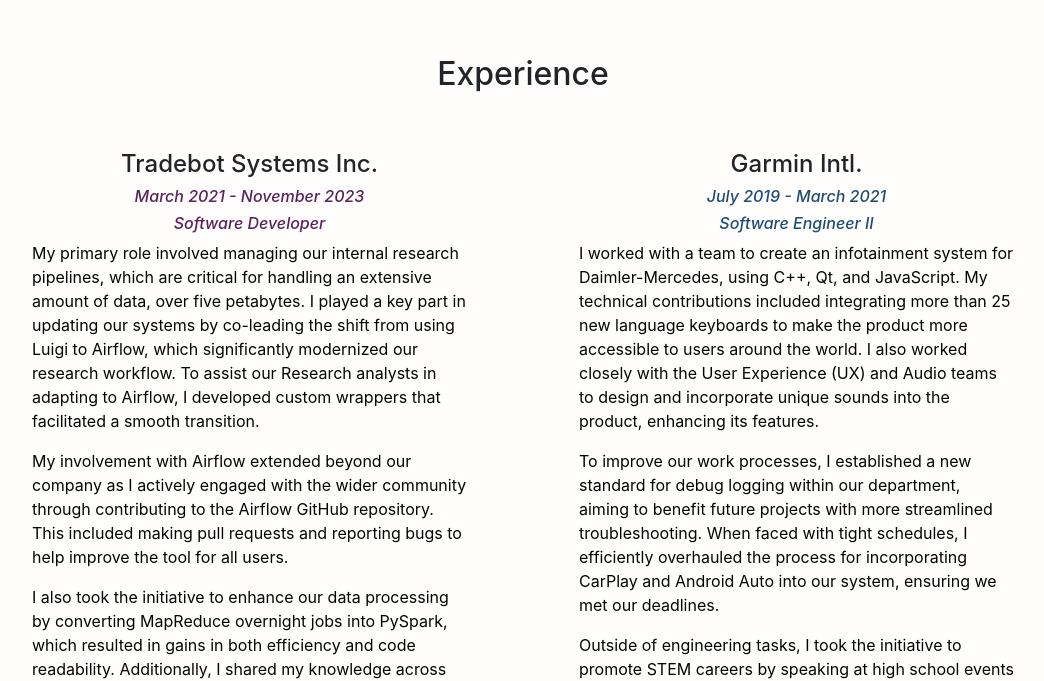
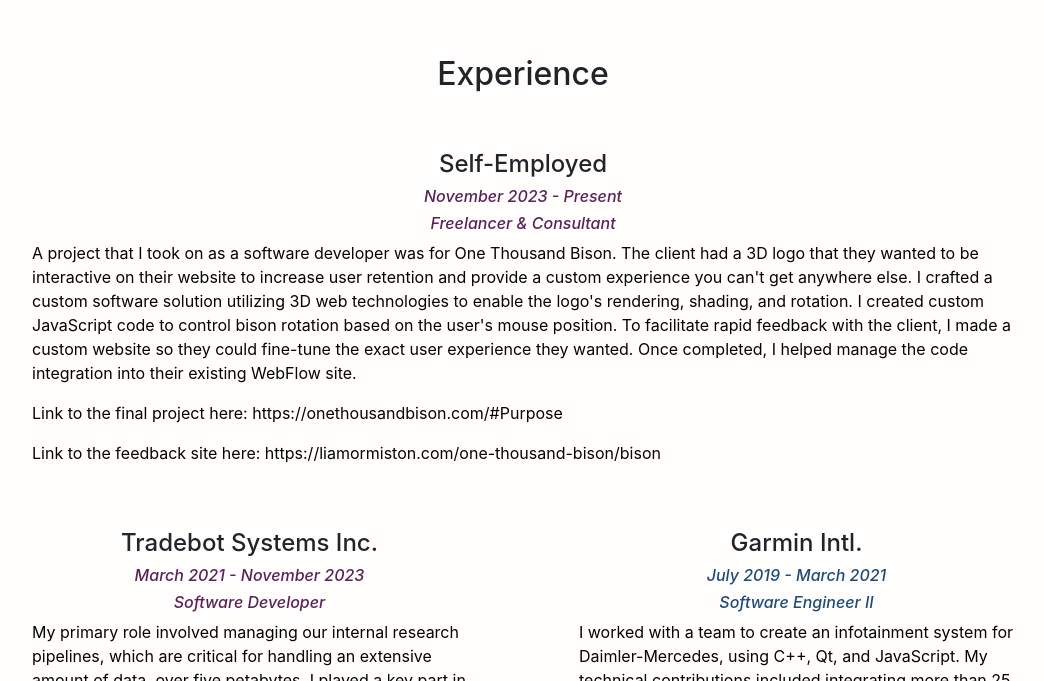
Before and after one commit to LiamOrmiston/LiamOrmiston.github.io, a plain HTML site: page index.html in a window 1280 px wide. Shown: the part 1601-2282 px from the top of the page, without its empty margins (117-1161 px from the left). Drawn offline with nearby package versions, Linux system fonts and the light colour scheme.

Commit message:
Update site with self employment, new headshot, and new resume

```diff
--- a/index.html
+++ b/index.html
@@ -10,7 +10,7 @@
   <body class="text-center">
     <header class="masthead my-auto fixed-top">
       <div class="inner">
-        <a class="nav nav-link masthead-brand" href="LiamOrmiston-Resume2024.pdf">Hire Me!</a>
+        <a class="nav nav-link masthead-brand" href="LiamOrmiston-2024.pdf">Hire Me!</a>
         <nav class="nav nav-masthead justify-content-center">
           <a class="nav-link" id="about_link" href="#about">About</a>
           <a class="nav-link" id="experience_link" href="#experience">Experience</a>
@@ -33,7 +33,7 @@
           </div>
           <div class="d-md-flex flex-md-equal w-100 pl-md-3">
             <div class="mr-md-3 pt-3 px-3 pt-md-5 px-md-5 text-center w-100 overflow-hidden">
-              <img src="Liam_Ormiston.png" alt="Hire Me!"/>
+              <img src="liam_headshot_nelson.png" alt="Hire Me!"/>
             </div>
             <div class="mr-md-3 pt-3 px-3 pt-md-5 px-md-5 text-center w-100 overflow-hidden">
               <h2>About</h2>
@@ -46,6 +46,16 @@
           <div class="d-md-flex pt-5 flex-md-equal w-100 pl-md-3">
             <div class="mr-md-3 px-3 text-center w-100 overflow-hidden">
               <h2>Experience</h2>
+            </div>
+          </div>
+          <div class="d-md-flex flex-md-equal w-100 text-center pl-md-3">
+            <div class="mr-md-3 pt-3 px-3 pt-md-5 px-md-5 text-center w-100 overflow-hidden">
+              <h3>Self-Employed</h3>
+              <h4 class="Tradebot">November 2023 - Present</h4>
+              <h4 class="Tradebot">Freelancer & Consultant</h4>
+              <p>A project that I took on as a software developer was for One Thousand Bison. The client had a 3D logo that they wanted to be interactive on their website to increase user retention and provide a custom experience you can't get anywhere else. I crafted a custom software solution utilizing 3D web technologies to enable the logo's rendering, shading, and rotation. I created custom JavaScript code to control bison rotation based on the user's mouse position. To facilitate rapid feedback with the client, I made a custom website so they could fine-tune the exact user experience they wanted. Once completed, I helped manage the code integration into their existing WebFlow site.</p>
+              <p>Link to the final project here: <a href=https://onethousandbison.com/#Purpose>https://onethousandbison.com/#Purpose</a></p>
+              <p>Link to the feedback site here: <a href=https://liamormiston.com/one-thousand-bison/bison>https://liamormiston.com/one-thousand-bison/bison</a></p>
             </div>
           </div>
           <div class="d-md-flex flex-md-equal w-100 pl-md-3">
```
Also changed, not shown: 2 other files.
